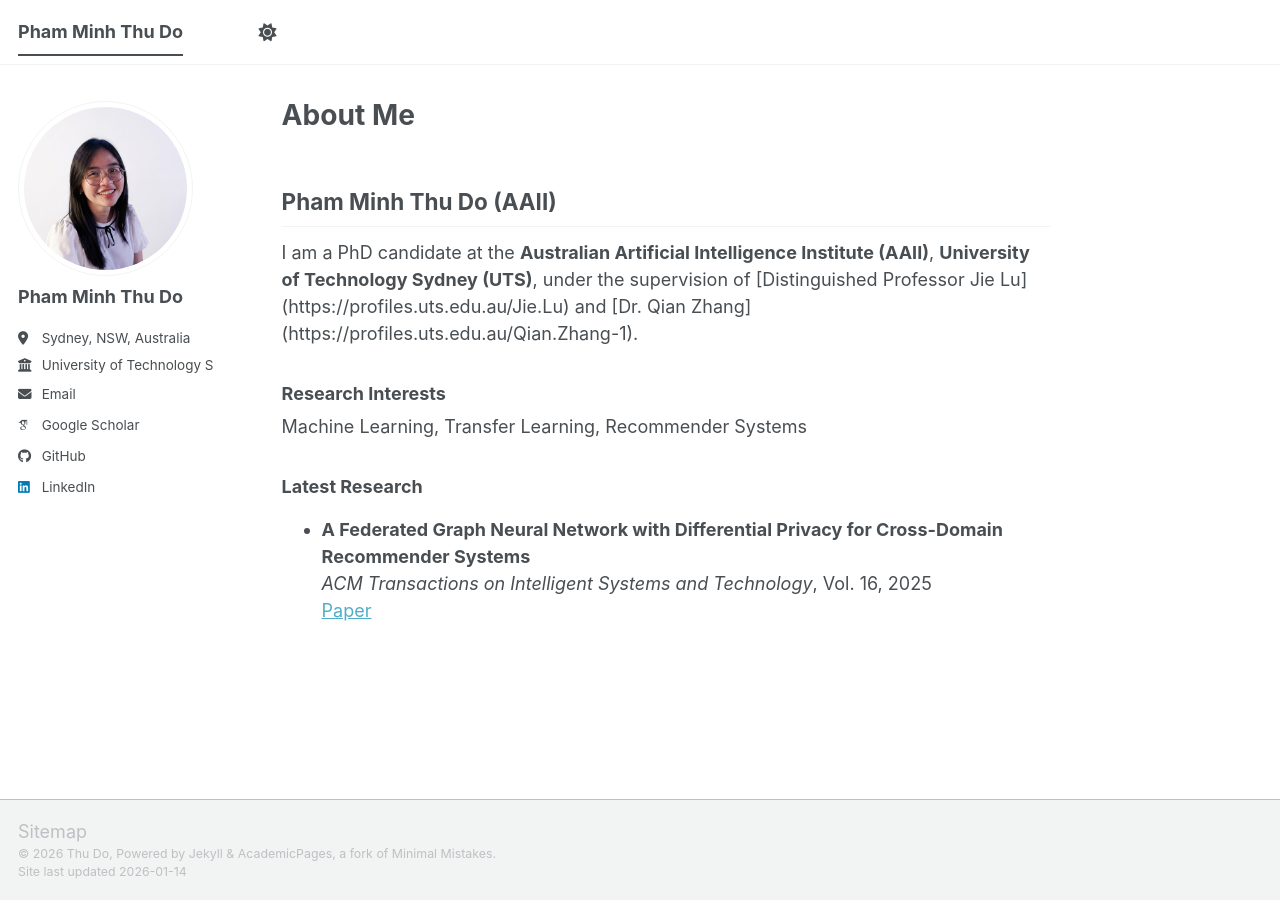
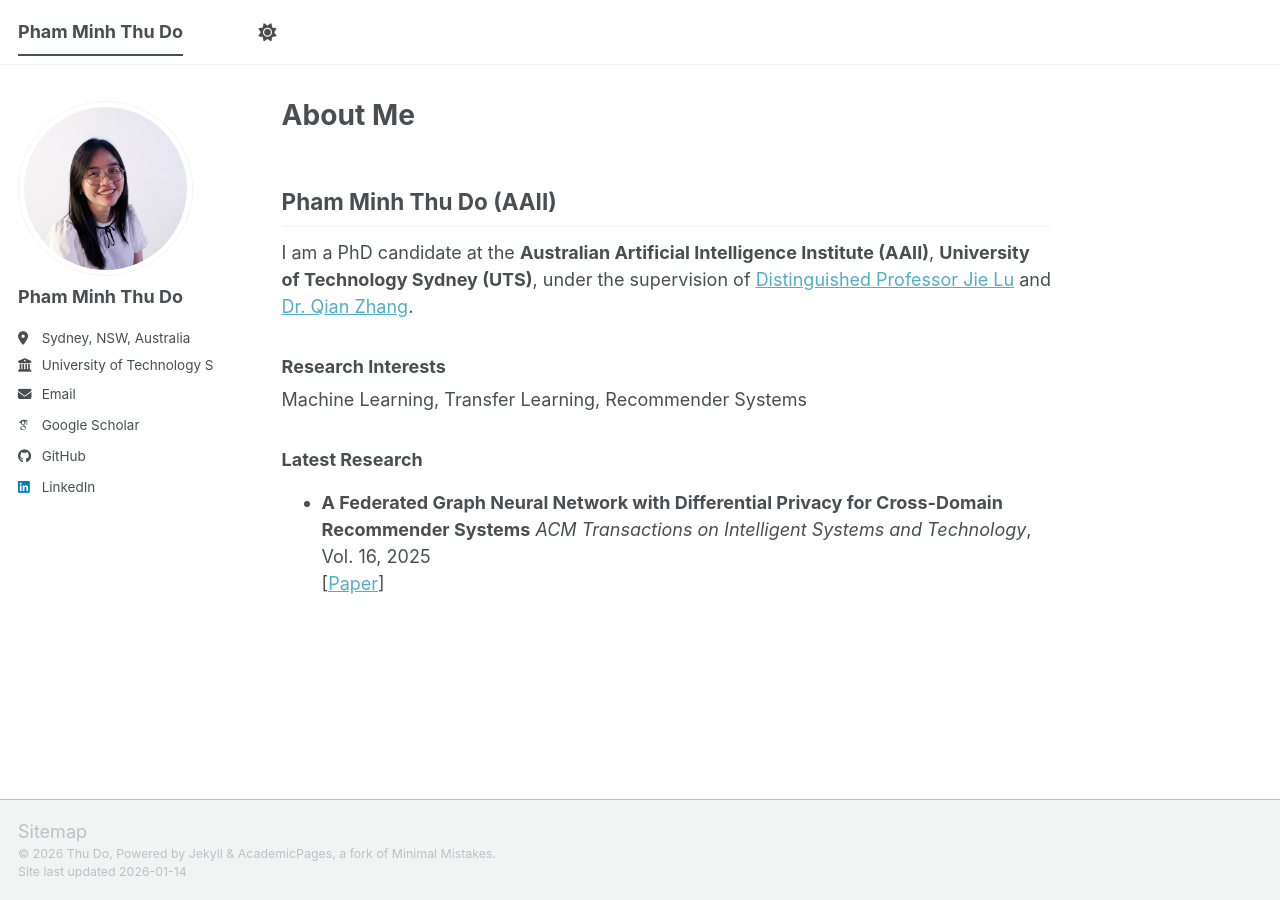
Before and after one commit to PMThuDo/PMThuDo.github.io, a Jekyll site: the page built from _pages/about.md, in a window 1280 px wide. Built offline with Jekyll 4.4.1, drawn with Linux system fonts in a browser that asks for light colours; some web fonts are replaced; a script bundle is joined from its source files by our own code; library files that are not in the unit come from our copies; some of the changed lines change nothing that is shown.

Commit message:
Update about.md

```diff
--- a/_pages/about.md
+++ b/_pages/about.md
@@ -6,15 +6,15 @@ redirect_from:
   - /about/
   - /about.html
 ---
+
 ## Pham Minh Thu Do (AAII)
 
-I am a PhD candidate at the **Australian Artificial Intelligence Institute (AAII)**,  **University of Technology Sydney (UTS)**, under the supervision of  [Distinguished Professor Jie Lu]  (https://profiles.uts.edu.au/Jie.Lu) and  [Dr. Qian Zhang] (https://profiles.uts.edu.au/Qian.Zhang-1).
+I am a PhD candidate at the **Australian Artificial Intelligence Institute (AAII)**, **University of Technology Sydney (UTS)**, under the supervision of [Distinguished Professor Jie Lu](https://profiles.uts.edu.au/Jie.Lu) and [Dr. Qian Zhang](https://profiles.uts.edu.au/Qian.Zhang-1).
 
 ### Research Interests
 Machine Learning, Transfer Learning, Recommender Systems
 
 ### Latest Research
 
-- **A Federated Graph Neural Network with Differential Privacy for Cross-Domain Recommender Systems**
-  *ACM Transactions on Intelligent Systems and Technology*, Vol. 16, 2025
-  [Paper](DOI: https://doi.org/10.1145/3742791)
+- **A Federated Graph Neural Network with Differential Privacy for Cross-Domain Recommender Systems** *ACM Transactions on Intelligent Systems and Technology*, Vol. 16, 2025
+  [[Paper](https://doi.org/10.1145/3742791)]
```
